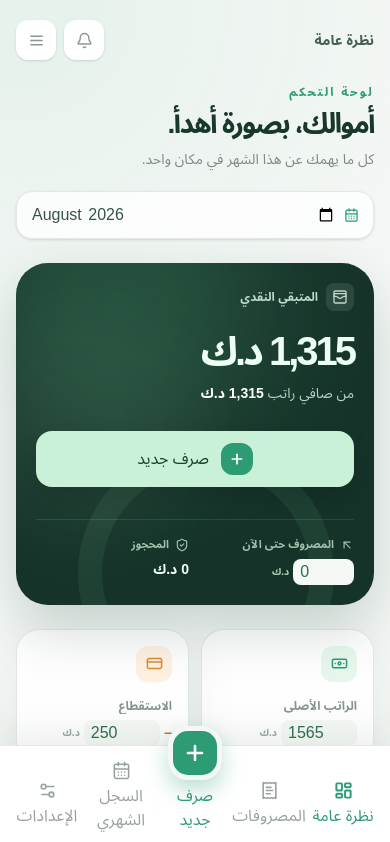
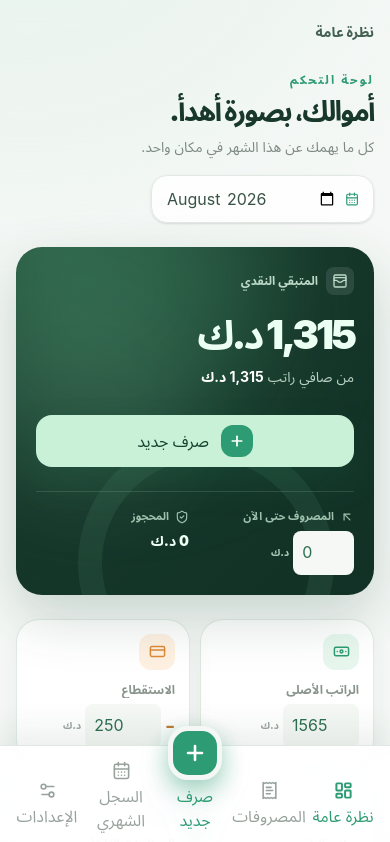
Before and after one commit to blitz21kw/mizan-personal-budget, a Next.js app: page / in a window 390 px wide. Shown: the top 842 px of the page. Built offline with nearby package versions, Linux system fonts and the light colour scheme.

Commit message:
Improve iPhone-first budgeting UI

```diff
--- a/app/globals.css
+++ b/app/globals.css
@@ -1,17 +1,20 @@
 @import "tailwindcss";
 
 :root {
-  --canvas: #f4f7f5;
+  --canvas: #f5f8f6;
   --surface: #ffffff;
-  --ink: #17261f;
-  --muted: #73807a;
-  --line: #e7ece8;
-  --green: #2d9b73;
-  --green-soft: #e5f4ec;
-  --navy: #132b23;
+  --ink: #16342a;
+  --muted: #74827a;
+  --line: #e4ece6;
+  --green: #278f68;
+  --green-strong: #1c7353;
+  --green-soft: #e7f5ed;
+  --navy: #132e25;
   --orange: #ed9a4d;
   --red: #db645d;
-  --shadow-soft: 0 18px 55px rgba(26, 57, 43, 0.07);
+  --shadow-soft: 0 14px 42px rgba(31, 75, 53, 0.06);
+  --shadow-card: 0 8px 28px rgba(31, 75, 53, 0.055);
+  --shadow-float: 0 16px 34px rgba(31, 104, 73, 0.2);
 }
 
 * {
@@ -22,16 +25,19 @@ html {
   min-width: 320px;
   background: var(--canvas);
   scroll-behavior: smooth;
+  -webkit-text-size-adjust: 100%;
 }
 
 body {
   min-height: 100vh;
   margin: 0;
   background:
-    radial-gradient(circle at 5% 0%, rgba(202, 231, 216, 0.34), transparent 28rem),
+    radial-gradient(circle at 7% -4%, rgba(202, 231, 216, 0.36), transparent 30rem),
+    radial-gradient(circle at 96% 36%, rgba(234, 225, 198, 0.14), transparent 25rem),
     var(--canvas);
   color: var(--ink);
-  font-family: Arial, "Noto Sans Arabic", "Segoe UI", sans-serif;
+  font-family: -apple-system, BlinkMacSystemFont, "SF Arabic", "Noto Sans Arabic", "Geeza Pro", "Segoe UI", sans-serif;
+  line-height: 1.5;
   -webkit-font-smoothing: antialiased;
   text-rendering: optimizeLegibility;
 }
@@ -45,6 +51,8 @@ textarea {
 
 button {
   cursor: pointer;
+  -webkit-tap-highlight-color: transparent;
+  touch-action: manipulation;
 }
 
 button:disabled {
@@ -55,6 +63,21 @@ button:disabled {
 ::selection {
   background: #bfe8d3;
   color: var(--ink);
+}
+
+button:focus-visible,
+a:focus-visible,
+input:focus-visible,
+select:focus-visible,
+textarea:focus-visible {
+  outline: 3px solid rgba(39, 143, 104, 0.26);
+  outline-offset: 2px;
+}
+
+input::placeholder,
+textarea::placeholder {
+  color: #a6b3aa;
+  opacity: 1;
 }
 
 input[type="number"]::-webkit-inner-spin-button,
@@ -78,9 +101,139 @@ input[type="month"] {
 }
 
 .surface-card {
-  border: 1px solid rgba(224, 232, 226, 0.92);
-  background: rgba(255, 255, 255, 0.88);
+  border: 1px solid rgba(224, 233, 226, 0.94);
+  background: rgba(255, 255, 255, 0.92);
+  box-shadow: var(--shadow-card);
+  transition: border-color 180ms ease, box-shadow 180ms ease, transform 180ms ease;
+}
+
+.surface-card:hover {
+  border-color: rgba(185, 214, 195, 0.9);
   box-shadow: var(--shadow-soft);
+}
+
+.app-main-shell {
+  padding-inline: clamp(1rem, 3vw, 2.75rem);
+  padding-block: 1.25rem 1rem;
+}
+
+.app-content {
+  width: 100%;
+}
+
+.app-topbar {
+  min-height: 2.75rem;
+}
+
+.dashboard-view,
+.expense-page,
+.settings-view,
+.history-view,
+.transactions-view {
+  animation: page-in 360ms cubic-bezier(0.22, 1, 0.36, 1) both;
+}
+
+.dashboard-header {
+  align-items: flex-start;
+}
+
+.month-control {
+  min-width: 11.5rem;
+  border-color: rgba(216, 229, 219, 0.96);
+  background: rgba(255, 255, 255, 0.9);
+  box-shadow: 0 7px 20px rgba(30, 77, 54, 0.045);
+}
+
+.dashboard-hero {
+  background:
+    radial-gradient(circle at 9% 0%, rgba(113, 216, 156, 0.18), transparent 17rem),
+    linear-gradient(135deg, #173a2c 0%, #123126 100%);
+  box-shadow: 0 22px 56px rgba(21, 69, 48, 0.2);
+}
+
+.dashboard-hero .hero-action {
+  box-shadow: var(--shadow-float);
+}
+
+.dashboard-hero .hero-metrics {
+  border-color: rgba(222, 255, 233, 0.13);
+}
+
+.dashboard-stat-grid > .surface-card {
+  min-height: 8.5rem;
+  display: flex;
+  flex-direction: column;
+  justify-content: flex-start;
+}
+
+.plan-card,
+.savings-card,
+.settings-card,
+.expense-card,
+.history-detail-card,
+.transactions-filter-card {
+  box-shadow: var(--shadow-card);
+}
+
+.budget-category-card {
+  min-height: 10.75rem;
+}
+
+.budget-category-card:hover {
+  transform: translateY(-2px);
+}
+
+.reserve-card {
+  min-height: 4.75rem;
+}
+
+.money-edit-input {
+  min-height: 2rem;
+  line-height: 1.2;
+  -webkit-appearance: none;
+}
+
+.expense-amount-card {
+  box-shadow: var(--shadow-soft);
+}
+
+.expense-amount-input {
+  caret-color: var(--green);
+}
+
+.expense-category-button {
+  min-height: 3.25rem;
+}
+
+.expense-actions {
+  z-index: 15;
+}
+
+.history-summary {
+  background:
+    radial-gradient(circle at 8% 0%, rgba(117, 218, 159, 0.16), transparent 16rem),
+    linear-gradient(135deg, #183b2e, #123126);
+}
+
+.mobile-bottom-nav {
+  border-color: rgba(222, 233, 225, 0.96);
+  background: rgba(255, 255, 255, 0.9);
+  box-shadow: 0 -14px 34px rgba(29, 70, 50, 0.09);
+}
+
+.mobile-nav-cta {
+  filter: drop-shadow(0 8px 12px rgba(39, 143, 104, 0.18));
+}
+
+@keyframes page-in {
+  from {
+    opacity: 0;
+    transform: translateY(8px);
+  }
+  to {
+    opacity: 1;
+    transform: translateY(0);
+  }
 }
 
 .soft-grid {
@@ -112,6 +265,107 @@ input[type="month"] {
   }
 }
 
+@media (max-width: 639px) {
+  input,
+  select,
+  textarea {
+    font-size: 16px !important;
+  }
+
+  .app-main-shell {
+    padding-inline: 1rem;
+    padding-top: max(0.75rem, env(safe-area-inset-top));
+  }
+
+  .app-topbar {
+    min-height: 2.5rem;
+  }
+
+  .dashboard-view,
+  .expense-page,
+  .settings-view,
+  .history-view,
+  .transactions-view {
+    padding-bottom: 0.25rem;
+  }
+
+  .dashboard-header {
+    gap: 1rem;
+  }
+
+  .month-control {
+    width: 100%;
+    min-height: 3.25rem;
+  }
+
+  .dashboard-hero {
+    border-radius: 1.625rem;
+    padding: 1.25rem;
+  }
+
+  .dashboard-hero .hero-action {
+    width: 100%;
+    min-height: 3.25rem;
+  }
+
+  .dashboard-hero .hero-metrics {
+    margin-top: 1.5rem;
+    padding-top: 1rem;
+  }
+
+  .dashboard-stat-grid {
+    gap: 0.625rem;
+  }
+
+  .dashboard-stat-grid > .surface-card {
+    min-height: 8.25rem;
+    padding: 0.875rem;
+  }
+
+  .dashboard-stat-grid > .surface-card > p,
+  .dashboard-stat-grid > .surface-card > div + p {
+    margin-top: 0.75rem;
+  }
+
+  .budget-category-card {
+    min-height: 0;
+    padding: 1rem;
+  }
+
+  .money-edit-input {
+    min-height: 2.75rem;
+    padding-inline: 0.5rem;
+  }
+
+  .reserve-card {
+    min-height: 4.75rem;
+  }
+
+  .expense-amount-input {
+    font-size: 3.5rem !important;
+  }
+
+  .expense-category-button {
+    min-height: 3.375rem;
+  }
+
+  .expense-actions {
+    position: sticky;
+    bottom: calc(4.75rem + env(safe-area-inset-bottom));
+    margin-inline: -0.25rem;
+    padding: 0.625rem 0.25rem;
+    background: linear-gradient(to bottom, rgba(245, 248, 246, 0), rgba(245, 248, 246, 0.96) 28%);
+  }
+
+  .mobile-bottom-nav {
+    padding-top: 0.5rem;
+  }
+
+  .mobile-nav-button {
+    min-height: 3.5rem;
+  }
+}
+
 @media (prefers-reduced-motion: reduce) {
   *,
   *::before,
@@ -121,4 +375,12 @@ input[type="month"] {
     animation-duration: 0.01ms !important;
     animation-iteration-count: 1 !important;
   }
+
+  .dashboard-view,
+  .expense-page,
+  .settings-view,
+  .history-view,
+  .transactions-view {
+    animation: none;
+  }
 }
--- a/components/budget-app.tsx
+++ b/components/budget-app.tsx
@@ -1,6 +1,6 @@
 "use client";
 
-import { ArrowRight, Bell, Check, Menu, X } from "lucide-react";
+import { ArrowRight, Check, X } from "lucide-react";
 import { useCallback, useEffect, useMemo, useState } from "react";
 import DashboardView from "@/components/dashboard-view";
 import ExpenseForm from "@/components/expense-form";
@@ -224,8 +224,8 @@ export default function BudgetApp() {
     <div className="min-h-screen">
       <div className="mx-auto flex min-h-screen max-w-[1500px] lg:flex-row">
         <DesktopSidebar activeView={activeView} onChange={changeView} />
-        <main className="min-w-0 flex-1 px-4 pb-4 pt-5 sm:px-7 sm:pt-7 lg:px-10 lg:py-9">
-          <div className="mx-auto max-w-[1180px]">
+        <main className="app-main-shell min-w-0 flex-1 sm:px-7 sm:pt-7 lg:px-10 lg:py-9">
+          <div className="app-content mx-auto max-w-[1180px]">
             <TopBar activeView={activeView} onChange={changeView} />
             {activeView === "dashboard" && <DashboardView month={activeMonth} onMonthChange={selectMonth} onUpdateMonthValue={updateMonthValue} onUpdateCategoryBudget={updateCategoryBudget} onUpdateCategorySpent={updateCategorySpent} onUpdateReserve={updateReserve} onAddExpense={() => changeView("add")} onOpenSettings={() => changeView("settings")} onOpenTransactions={() => changeView("transactions")} onOpenHistory={() => changeView("history")} />}
             {activeView === "add" && <AddExpenseView month={activeMonth} onSave={addExpense} onCancel={() => changeView("dashboard")} />}
@@ -246,11 +246,11 @@ export default function BudgetApp() {
 
 function TopBar({ activeView, onChange }: { activeView: AppView; onChange: (view: AppView) => void }) {
   const titles: Record<AppView, string> = { dashboard: "نظرة عامة", add: "صرف جديد", settings: "الإعدادات", history: "السجل الشهري", transactions: "المصروفات" };
-  return <div className="mb-6 flex items-center justify-between gap-3 lg:mb-8"><div className="flex items-center gap-2 lg:hidden">{activeView !== "dashboard" && <button type="button" onClick={() => onChange("dashboard")} className="flex size-10 items-center justify-center rounded-xl bg-white text-[#789086] shadow-sm" aria-label="العودة للرئيسية"><ArrowRight className="size-4" /></button>}<span className="text-sm font-black text-[#436052]">{titles[activeView]}</span></div><div className="hidden items-center gap-2 text-xs font-bold text-[#91a099] lg:flex"><span>ميزانيتك الشخصية</span><span className="text-[#cbd6cf]">/</span><span className="text-[#3d5949]">{titles[activeView]}</span></div><div className="mr-auto flex items-center gap-2"><button type="button" onClick={() => onChange("add")} className="hidden min-h-10 items-center gap-2 rounded-xl bg-[#e6f4eb] px-3.5 text-xs font-black text-[#247955] transition hover:bg-[#d7efdf] sm:flex"><span className="text-base leading-none">+</span> صرف جديد</button><button type="button" className="flex size-10 items-center justify-center rounded-xl bg-white text-[#8a9890] shadow-sm" aria-label="الإشعارات"><Bell className="size-[17px]" /></button><button type="button" className="flex size-10 items-center justify-center rounded-xl bg-white text-[#8a9890] shadow-sm lg:hidden" aria-label="القائمة"><Menu className="size-[17px]" /></button></div></div>;
+  return <div className="app-topbar mb-5 flex items-center justify-between gap-3 lg:mb-8"><div className="flex items-center gap-2">{activeView !== "dashboard" && <button type="button" onClick={() => onChange("dashboard")} className="flex size-10 items-center justify-center rounded-xl border border-[#e4ece6] bg-white/90 text-[#789086] shadow-sm" aria-label="العودة للرئيسية"><ArrowRight className="size-4" /></button>}<span className="text-sm font-black text-[#436052] lg:hidden">{titles[activeView]}</span><div className="hidden items-center gap-2 text-xs font-bold text-[#91a099] lg:flex"><span>ميزانيتك الشخصية</span><span className="text-[#cbd6cf]">/</span><span className="text-[#3d5949]">{titles[activeView]}</span></div></div><div className="mr-auto"><button type="button" onClick={() => onChange("add")} className="hidden min-h-10 items-center gap-2 rounded-xl bg-[#e6f4eb] px-3.5 text-xs font-black text-[#247955] transition hover:bg-[#d7efdf] sm:flex"><span className="text-base leading-none">+</span> صرف جديد</button></div></div>;
 }
 
 function AddExpenseView({ month, onSave, onCancel }: { month: MonthData; onSave: (draft: ExpenseDraft) => void; onCancel: () => void }) {
-  return <div className="mx-auto max-w-2xl space-y-6 pb-2"><header className="flex items-start gap-3"><button type="button" onClick={onCancel} className="mt-0.5 flex size-10 shrink-0 items-center justify-center rounded-xl bg-white text-[#789086] shadow-sm" aria-label="إلغاء"><ArrowRight className="size-4" /></button><div><p className="text-xs font-extrabold tracking-[0.18em] text-[#2d9b73]">إضافة سريعة</p><h1 className="mt-2 text-[clamp(1.75rem,5vw,2.65rem)] font-black leading-[1.12] tracking-[-0.06em] text-[#19382c]">صرف جديد</h1><p className="mt-2 text-sm leading-6 text-[#7d8982]">سجّلها الآن، وخلّ الباقي على ميزان.</p></div></header><ExpenseForm categories={month.categories} onSave={onSave} onCancel={onCancel} /></div>;
+  return <div className="expense-page mx-auto max-w-2xl space-y-5 pb-2"><header className="flex items-start gap-3"><button type="button" onClick={onCancel} className="mt-0.5 flex size-10 shrink-0 items-center justify-center rounded-xl border border-[#e4ece6] bg-white text-[#789086] shadow-sm" aria-label="إلغاء"><ArrowRight className="size-4" /></button><div><p className="text-xs font-extrabold tracking-[0.18em] text-[#2d9b73]">إضافة سريعة</p><h1 className="mt-2 text-[clamp(1.75rem,5vw,2.65rem)] font-black leading-[1.12] tracking-[-0.06em] text-[#19382c]">صرف جديد</h1><p className="mt-2 text-sm leading-6 text-[#7d8982]">سجّلها الآن، وخلّ الباقي على ميزان.</p></div></header><ExpenseForm categories={month.categories} onSave={onSave} onCancel={onCancel} /></div>;
 }
 
 function LoadingShell() {
--- a/components/dashboard-view.tsx
+++ b/components/dashboard-view.tsx
@@ -50,8 +50,8 @@ export default function DashboardView({
   const monthLabel = formatMonthLabel(month.monthKey);
 
   return (
-    <div className="space-y-6 pb-2">
-      <header className="flex flex-col gap-5 sm:flex-row sm:items-end sm:justify-between">
+    <div className="dashboard-view space-y-6 pb-2">
+      <header className="dashboard-header flex flex-col gap-5 sm:flex-row sm:items-end sm:justify-between">
         <div>
           <p className="text-xs font-extrabold tracking-[0.18em] text-[#2d9b73]">لوحة التحكم</p>
           <h1 className="mt-2 text-[clamp(1.75rem,5vw,2.65rem)] font-black leading-[1.12] tracking-[-0.06em] text-[#19382c]">
@@ -62,7 +62,7 @@ export default function DashboardView({
         <MonthSelect monthKey={month.monthKey} onChange={onMonthChange} />
       </header>
 
-      <section className="relative isolate overflow-hidden rounded-[32px] bg-[#163329] p-5 text-white shadow-[0_24px_55px_rgba(24,67,48,0.2)] sm:p-7">
+      <section className="dashboard-hero relative isolate overflow-hidden rounded-[32px] bg-[#163329] p-5 text-white shadow-[0_24px_55px_rgba(24,67,48,0.2)] sm:p-7">
         <div className="pointer-events-none absolute -left-10 -top-24 -z-10 size-72 rounded-full bg-[#6ed39b]/20 blur-3xl" />
         <div className="pointer-events-none absolute -bottom-24 right-10 -z-10 size-64 rounded-full border-[24px] border-[#8de0ae]/[0.08]" />
         <div className="pointer-events-none absolute right-1/2 top-1/2 -z-10 size-56 -translate-y-1/2 rounded-full bg-[#d2f3dc]/[0.04] blur-2xl" />
@@ -85,7 +85,7 @@ export default function DashboardView({
           <button
             type="button"
             onClick={onAddExpense}
-            className="group flex min-h-14 items-center justify-center gap-3 rounded-2xl bg-[#c8f1d7] px-5 text-sm font-black text-[#16412e] shadow-[0_12px_22px_rgba(0,0,0,0.12)] transition hover:-translate-y-0.5 hover:bg-white active:translate-y-0 sm:min-w-44"
+            className="hero-action group flex min-h-14 items-center justify-center gap-3 rounded-2xl bg-[#c8f1d7] px-5 text-sm font-black text-[#16412e] shadow-[0_12px_22px_rgba(0,0,0,0.12)] transition hover:-translate-y-0.5 hover:bg-white active:translate-y-0 sm:min-w-44"
           >
             <span className="flex size-8 items-center justify-center rounded-xl bg-[#2d9b73] text-white transition group-hover:rotate-90">
               <Plus className="size-4" strokeWidth={2.6} />
@@ -94,7 +94,7 @@ export default function DashboardView({
           </button>
         </div>
 
-        <div className="relative mt-8 grid grid-cols-2 gap-3 border-t border-white/10 pt-4 sm:max-w-xl sm:grid-cols-3">
+        <div className="hero-metrics relative mt-8 grid grid-cols-2 gap-3 border-t border-white/10 pt-4 sm:max-w-xl sm:grid-cols-3">
           <EditableHeroMetric label="المصروف حتى الآن" value={totals.totalSpent} icon={ArrowUpLeft} onChange={(value) => onUpdateMonthValue("totalSpent", value)} />
           <HeroMetric label="المحجوز" value={formatMoney(totals.reserves)} icon={ShieldCheck} />
           <div className="col-span-2 mt-2 hidden items-center gap-2 text-[11px] text-[#9ec4ad] sm:col-span-1 sm:mt-0 sm:flex sm:justify-end sm:text-left">
@@ -104,14 +104,14 @@ export default function DashboardView({
         </div>
       </section>
 
-      <section className="grid grid-cols-2 gap-3 sm:grid-cols-4">
+      <section className="dashboard-stat-grid grid grid-cols-2 gap-3 sm:grid-cols-4">
         <EditableStatCard label="الراتب الأصلي" value={month.salary} icon={Banknote} tone="green" onChange={(value) => onUpdateMonthValue("salary", value)} />
         <EditableStatCard label="الاستقطاع" value={month.deductions} icon={CreditCard} tone="orange" prefix="−" onChange={(value) => onUpdateMonthValue("deductions", value)} />
         <StatCard label="صافي الراتب" value={totals.netSalary} icon={Coins} tone="blue" />
         <StatCard label="الميزانيات الثابتة" value={totals.fixedAllocations} icon={Landmark} tone="purple" />
       </section>
 
-      <section className="surface-card rounded-[28px] p-5 sm:p-6">
+      <section className="plan-card surface-card rounded-[28px] p-5 sm:p-6">
         <div className="flex flex-wrap items-start justify-between gap-4">
           <div>
             <p className="text-xs font-extrabold tracking-[0.12em] text-[#9aa59f]">توزيع الراتب</p>
@@ -270,7 +270,7 @@ function CategoryCard({ category, spent, onBudgetChange, onSpentChange }: { cate
   const statusClass = isOver ? "bg-[#fff0ee] text-[#c65b57]" : isApproaching ? "bg-[#fff5e9] text-[#c17d2f]" : "bg-[#eef8f1] text-[#308361]";
 
   return (
-    <article className={`surface-card rounded-[25px] p-4 transition hover:-translate-y-0.5 ${isOver ? "border-[#f1c1bc] bg-[#fffafa]" : ""}`}>
+    <article className={`budget-category-card surface-card rounded-[25px] p-4 transition hover:-translate-y-0.5 ${isOver ? "border-[#f1c1bc] bg-[#fffafa]" : ""}`}>
       <div className="flex items-start justify-between gap-3">
         <div className="flex min-w-0 items-center gap-3">
           <span className="flex size-11 shrink-0 items-center justify-center rounded-[16px]" style={{ backgroundColor: `${category.color}1A`, color: category.color }}>
@@ -309,7 +309,7 @@ function ReserveCard({ label, value, helper, icon: Icon, tone, onChange }: { lab
     lavender: "bg-[#f2ebfb] text-[#9d6bc3]",
   }[tone];
   return (
-    <div className="surface-card flex items-center gap-3 rounded-[23px] p-4">
+    <div className="reserve-card surface-card flex items-center gap-3 rounded-[23px] p-4">
       <span className={`flex size-11 shrink-0 items-center justify-center rounded-[16px] ${classes}`}><Icon className="size-[19px]" /></span>
       <div className="min-w-0">
         <p className="truncate text-xs font-bold text-[#8a978f]">{label}</p>
@@ -350,7 +350,7 @@ function BudgetAmountInput({ value, label, onCommit, compact = false }: { value:
           event.currentTarget.blur();
         }
       }}
-      className={`number-ltr rounded-lg border border-transparent bg-[#f5f8f5] px-1.5 text-left font-black text-[#2d6f50] outline-none transition focus:border-[#9bd9b1] focus:bg-white focus:ring-2 focus:ring-[#d8f2e0] ${compact ? "w-[4.5rem] text-sm" : "w-[4.75rem] text-[11px]"}`}
+      className={`money-edit-input number-ltr rounded-lg border border-transparent bg-[#f5f8f5] px-1.5 text-left font-black text-[#2d6f50] outline-none transition focus:border-[#9bd9b1] focus:bg-white focus:ring-2 focus:ring-[#d8f2e0] ${compact ? "w-[4.5rem] text-sm" : "w-[4.75rem] text-[11px]"}`}
     />
   );
 }
@@ -377,7 +377,7 @@ function InlineMoneyInput({ value, label, onCommit, compact = false }: { value:
       onChange={(event) => setDraft(normalizeNumericInput(event.target.value))}
       onBlur={commit}
       onKeyDown={(event) => { if (event.key === "Enter") event.currentTarget.blur(); }}
-      className={`number-ltr rounded-lg border border-transparent bg-[#f5f8f5] px-1.5 text-left font-black text-[#2d6f50] outline-none transition focus:border-[#9bd9b1] focus:bg-white focus:ring-2 focus:ring-[#d8f2e0] ${compact ? "w-[3.8rem] text-[11px]" : "w-[4.75rem] text-sm"}`}
+      className={`money-edit-input number-ltr rounded-lg border border-transparent bg-[#f5f8f5] px-1.5 text-left font-black text-[#2d6f50] outline-none transition focus:border-[#9bd9b1] focus:bg-white focus:ring-2 focus:ring-[#d8f2e0] ${compact ? "w-[3.8rem] text-[11px]" : "w-[4.75rem] text-sm"}`}
     />
   );
 }
--- a/components/history-view.tsx
+++ b/components/history-view.tsx
@@ -30,7 +30,7 @@ export default function HistoryView({ months, activeMonthKey, monthKeys, onMonth
   if (!month || !totals) return null;
 
   return (
-    <div className="space-y-6 pb-2">
+    <div className="history-view space-y-6 pb-2">
       <header className="flex flex-col gap-4 sm:flex-row sm:items-end sm:justify-between">
         <div>
           <p className="text-xs font-extrabold tracking-[0.18em] text-[#2d9b73]">نظرة عبر الزمن</p>
@@ -51,7 +51,7 @@ export default function HistoryView({ months, activeMonthKey, monthKeys, onMonth
         ))}
       </div>
 
-      <section className="relative overflow-hidden rounded-[30px] bg-[#19382c] p-5 text-white shadow-[0_22px_50px_rgba(25,56,44,0.16)] sm:p-7">
+      <section className="history-summary relative overflow-hidden rounded-[30px] bg-[#19382c] p-5 text-white shadow-[0_22px_50px_rgba(25,56,44,0.16)] sm:p-7">
         <div className="pointer-events-none absolute -left-16 -top-20 size-64 rounded-full bg-[#70d59c]/15 blur-3xl" />
         <div className="relative flex flex-col gap-5 sm:flex-row sm:items-end sm:justify-between">
           <div><p className="text-xs font-bold text-[#b7d8c4]">ملخص {formatMonthLabel(activeMonthKey)}</p><p className="number-ltr mt-3 text-4xl font-black tracking-[-0.06em] text-[#effff4]">{formatMoney(totals.remaining)}</p><p className="mt-2 text-xs font-semibold text-[#a8c7b5]">متبقٍ بعد المصروفات والتخصيصات</p></div>
@@ -72,7 +72,7 @@ export default function HistoryView({ months, activeMonthKey, monthKeys, onMonth
         <HistoryStat label="طلعات ومطاعم" value={month.outings} icon={CircleDollarSign} />
       </section>
 
-      <section className="surface-card rounded-[28px] p-5 sm:p-6">
+      <section className="history-detail-card surface-card rounded-[28px] p-5 sm:p-6">
         <div className="flex items-center justify-between gap-3"><div><p className="text-xs font-extrabold tracking-[0.12em] text-[#9aa59f]">تفصيل الإنفاق</p><h2 className="mt-1.5 text-xl font-black tracking-[-0.04em] text-[#19382c]">إجمالي التصنيفات</h2></div><ShieldCheck className="size-5 text-[#77b98e]" /></div>
         <div className="mt-5 divide-y divide-[#edf1ed]">
           {!categoryRows.length && <p className="py-8 text-center text-sm font-bold text-[#8b9890]">لا توجد ميزانيات في هذا الشهر.</p>}
--- a/components/navigation.tsx
+++ b/components/navigation.tsx
@@ -72,14 +72,14 @@ export function DesktopSidebar({ activeView, onChange }: NavigationProps) {
 
 export function MobileBottomNav({ activeView, onChange }: NavigationProps) {
   return (
-    <nav className="safe-bottom fixed inset-x-0 bottom-0 z-40 border-t border-[#e2e9e4] bg-white/95 px-3 pt-2 shadow-[0_-12px_35px_rgba(28,60,44,0.08)] backdrop-blur-xl lg:hidden">
+    <nav className="mobile-bottom-nav safe-bottom fixed inset-x-0 bottom-0 z-40 border-t border-[#e2e9e4] bg-white/95 px-3 pt-2 shadow-[0_-12px_35px_rgba(28,60,44,0.08)] backdrop-blur-xl lg:hidden">
       <div className="mx-auto grid max-w-xl grid-cols-5 items-end gap-1">
         <MobileNavButton item={navItems[0]} activeView={activeView} onChange={onChange} />
         <MobileNavButton item={navItems[1]} activeView={activeView} onChange={onChange} />
         <button
           type="button"
           onClick={() => onChange("add")}
-          className="-mt-7 flex flex-col items-center gap-1 text-[10px] font-extrabold text-[#2d9b73]"
+          className="mobile-nav-cta -mt-7 flex flex-col items-center gap-1 text-[10px] font-extrabold text-[#2d9b73]"
           aria-label="صرف جديد"
         >
           <span className={`flex size-[54px] items-center justify-center rounded-[20px] border-[5px] border-[#f4f7f5] bg-[#2d9b73] text-white shadow-[0_10px_22px_rgba(45,155,115,0.32)] transition ${activeView === "add" ? "scale-105" : "hover:-translate-y-0.5"}`}>
@@ -101,7 +101,7 @@ function MobileNavButton({ item, activeView, onChange }: NavigationProps & { ite
     <button
       type="button"
       onClick={() => onChange(item.id)}
-      className={`flex min-h-14 flex-col items-center justify-center gap-1 rounded-2xl text-[10px] font-bold transition ${active ? "text-[#2d9b73]" : "text-[#98a29c]"}`}
+      className={`mobile-nav-button flex min-h-14 flex-col items-center justify-center gap-1 rounded-2xl text-[10px] font-bold transition ${active ? "text-[#2d9b73]" : "text-[#98a29c]"}`}
       aria-current={active ? "page" : undefined}
     >
       <Icon className="size-[19px]" strokeWidth={active ? 2.5 : 2} />
--- a/components/transactions-view.tsx
+++ b/components/transactions-view.tsx
@@ -22,7 +22,7 @@ export default function TransactionsView({ monthKey, categories, expenses, onEdi
   }
 
   return (
-    <div className="space-y-6 pb-2">
+    <div className="transactions-view space-y-6 pb-2">
       <header className="flex flex-col gap-4 sm:flex-row sm:items-end sm:justify-between">
         <div>
           <p className="text-xs font-extrabold tracking-[0.18em] text-[#2d9b73]">التفاصيل اليومية</p>
@@ -32,7 +32,7 @@ export default function TransactionsView({ monthKey, categories, expenses, onEdi
         <div className="flex items-center gap-2 rounded-2xl bg-[#e9f7ee] px-4 py-3"><ReceiptText className="size-4 text-[#2d9b73]" /><span className="number-ltr text-sm font-black text-[#267c57]">{formatMoney(totalFiltered)}</span><span className="text-[11px] font-bold text-[#66927a]">المعروض</span></div>
       </header>
 
-      <section className="surface-card rounded-[26px] p-4 sm:p-5">
+      <section className="transactions-filter-card surface-card rounded-[26px] p-4 sm:p-5">
         <div className="flex items-center gap-2 text-xs font-extrabold tracking-[0.12em] text-[#9aa59f]"><Filter className="size-3.5 text-[#2d9b73]" /> تصفية حسب التصنيف</div>
         <div className="mt-3 flex gap-2 overflow-x-auto pb-1 hide-scrollbar">
           <button type="button" onClick={() => setFilter("all")} className={`shrink-0 rounded-xl px-3.5 py-2.5 text-xs font-black transition ${filter === "all" ? "bg-[#19382c] text-white" : "bg-[#f2f6f3] text-[#809088] hover:bg-[#e8f2eb]"}`}>الكل <span className="mr-1 opacity-60">{expenses.length}</span></button>
```
Also changed, not shown: app/layout.tsx (+13 -1 lines), app/manifest.ts (added, +15 -0 lines), components/expense-form.tsx (+4 -4 lines), components/settings-view.tsx (+4 -4 lines).
